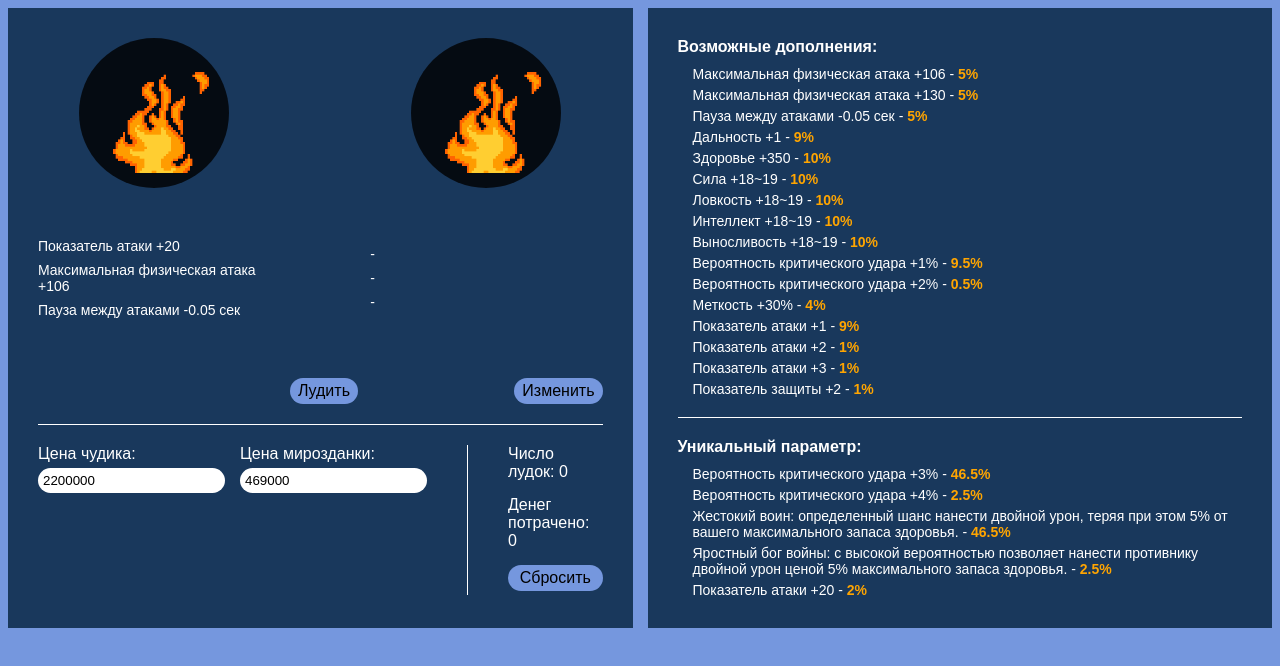
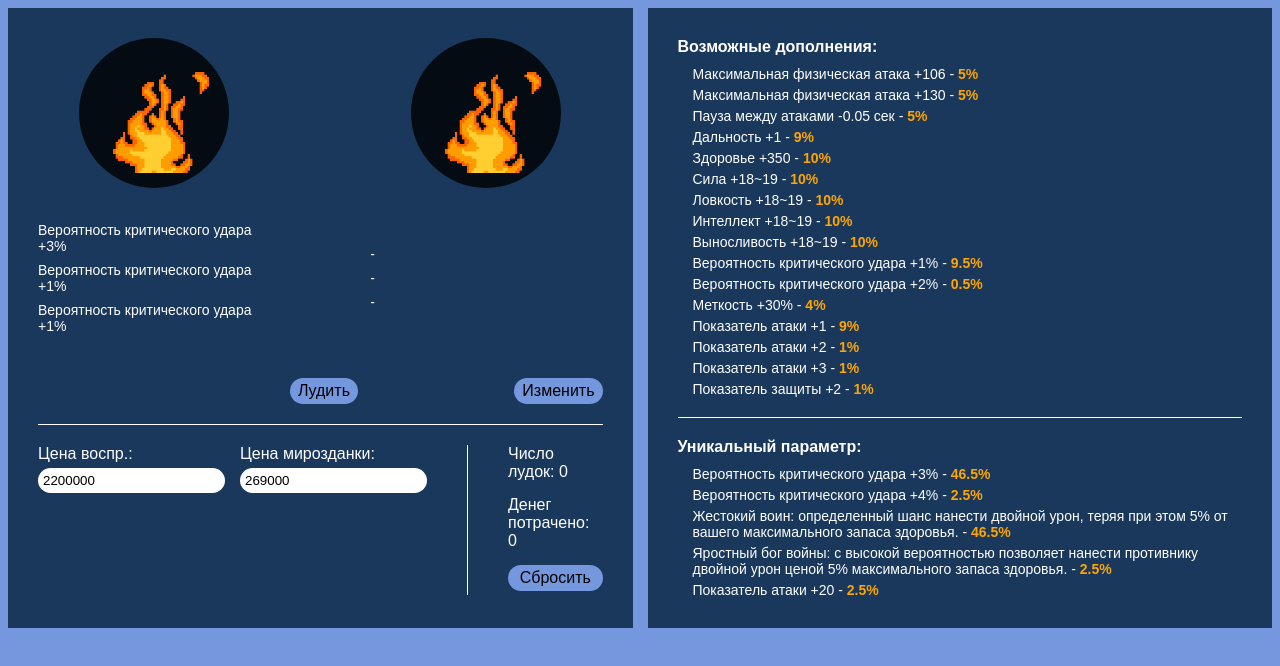
Before and after one commit to Anemique/ludka, a plain HTML site: page index.html in a window 1280 px wide. Drawn offline with Linux system fonts and the light colour scheme.

Commit message:
Update index.html

```diff
--- a/index.html
+++ b/index.html
@@ -17,9 +17,9 @@
                         <img class="flame" src="./flame.gif">
                     </div>
                     <div class="gunStats">
-                        <div class="uniqueCurrent">Показатель атаки +20</div>
-                        <div class="firstCurrent">Максимальная физическая атака +106</div>
-                        <div class="secondCurrent">Пауза между атаками -0.05 сек</div>
+                        <div class="uniqueCurrent">Вероятность критического удара +3%</div>
+                        <div class="firstCurrent">Вероятность критического удара +1%</div>
+                        <div class="secondCurrent">Вероятность критического удара +1%</div>
                     </div>
                 </div>
                 <div class="right">
@@ -42,12 +42,12 @@
             <div class="buttom">
                 <div class="prices">
                     <div class="chud">
-                        <div class="chudTitle">Цена чудика:</div>
+                        <div class="chudTitle">Цена воспр.:</div>
                         <input type="text" class="chudPrice" value="2200000">
                     </div>
                     <div class="mir">
                         <div class="mirTitle">Цена мирозданки:</div>
-                        <input type="text" class="mirPrice" value="469000">
+                        <input type="text" class="mirPrice" value="269000">
                     </div>
                 </div>
                 <div class="horLine"></div>
@@ -90,7 +90,7 @@
                         теряя при этом 5% от вашего максимального запаса здоровья. - <div class="percent">46.5%</div></div>
                     <div class="stat">Яростный бог войны: с высокой вероятностью позволяет нанести противнику
                         двойной урон ценой 5% максимального запаса здоровья. - <div class="percent">2.5%</div></div>
-                    <div class="stat">Показатель атаки +20 - <div class="percent">2%</div></div>
+                    <div class="stat">Показатель атаки +20 - <div class="percent">2.5%</div></div>
                 </div>
             </div>
         </div>
```
